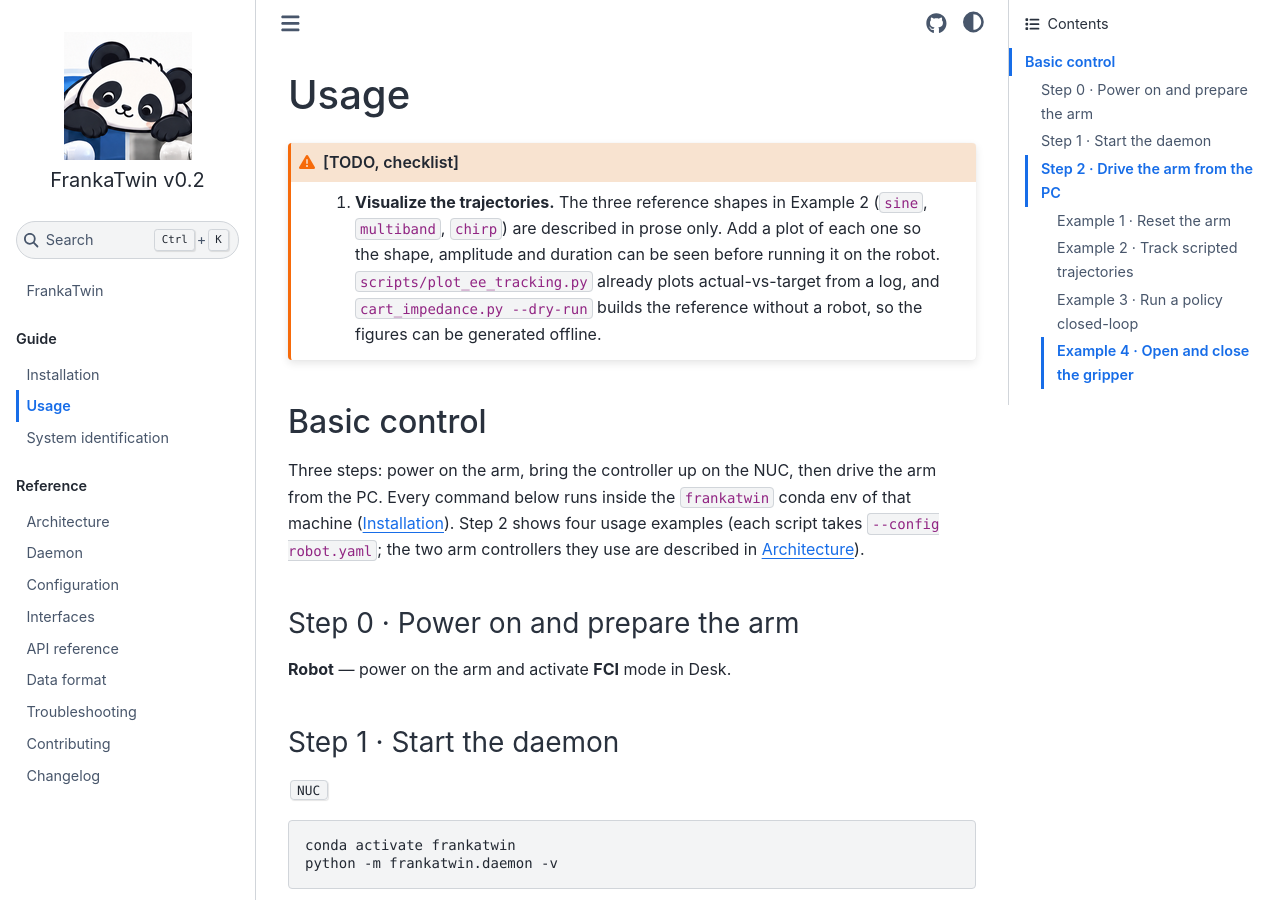
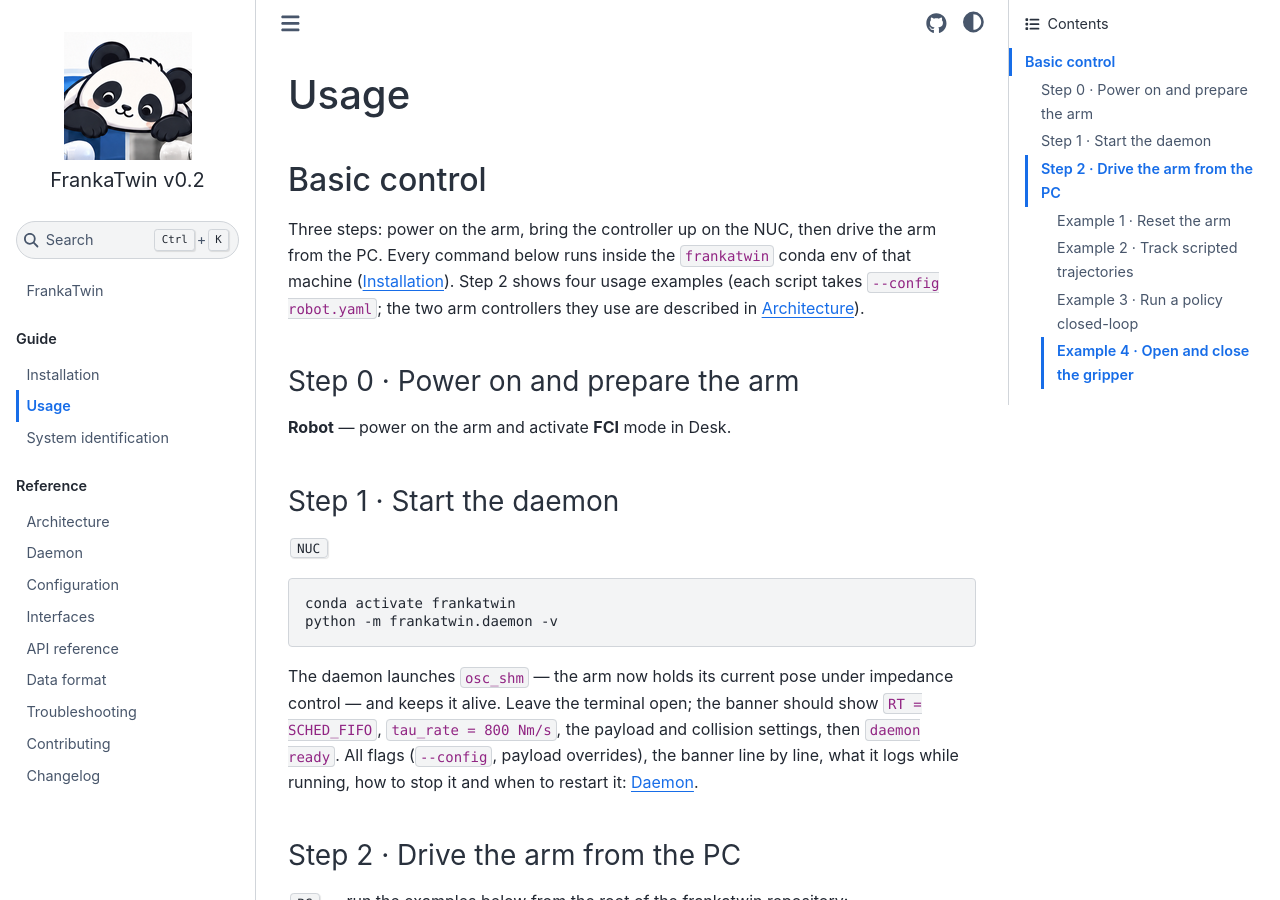
Before and after one commit to tsrobcvai/frankatwin, a Sphinx documentation site: the page built from docs/usage.md, in a window 1280 px wide and 900 px high. Built offline with Sphinx 7.4.7 and the Sphinx Book theme 1.1.4, drawn with Linux system fonts in a browser that asks for light colours.

Commit message:
docs: author TODOs live in TODO.md, not in the user-facing docs
The trajectory-plot item sat in a warning admonition at the top of Usage, so
every reader of the published site saw a note addressed to us. Move it to a
TODO.md at the repo root — outside docs/, so Sphinx does not build it.

Co-Authored-By: Claude Opus 5 <noreply@anthropic.com>

```diff
--- a/docs/usage.md
+++ b/docs/usage.md
@@ -1,15 +1,4 @@
 # Usage
-
-:::{admonition} [TODO, checklist]
-:class: warning
-
-1. **Visualize the trajectories.** The three reference shapes in Example 2
-   (`sine`, `multiband`, `chirp`) are described in prose only. Add a plot of each one so the shape,
-   amplitude and duration can be seen before running it on the robot.
-   `scripts/plot_ee_tracking.py` already plots actual-vs-target from a log, and
-   `cart_impedance.py --dry-run` builds the reference without a robot, so the
-   figures can be generated offline.
-:::
 
 ## Basic control
 
```
Also changed, not shown: TODO.md (added, +15 -0 lines).
